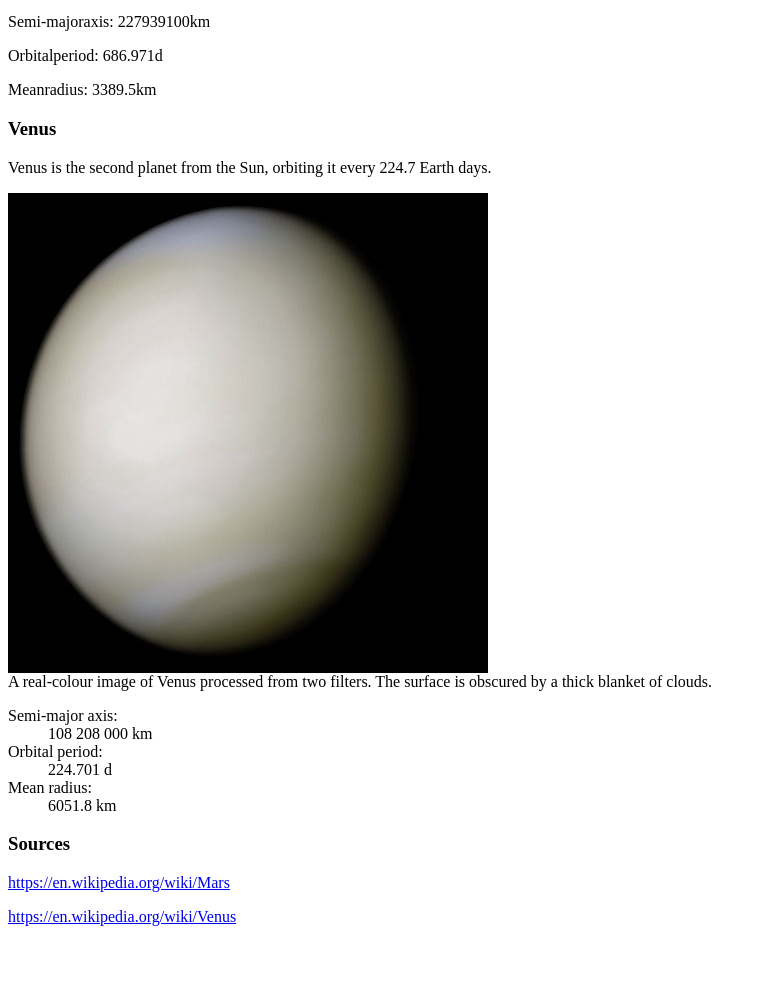
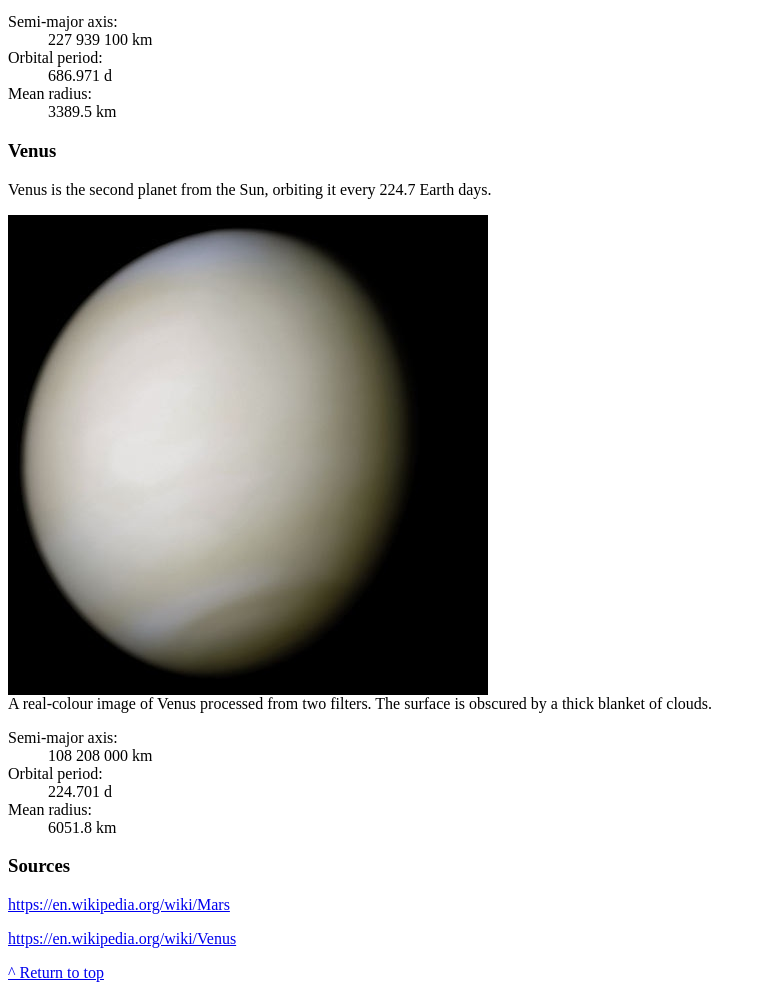
Before and after one commit to RyanNicholasPurdy/assignment-2, a plain HTML site: page index.html in a window 1280 px wide. Shown: the part 1153-2151 px from the top of the page, without its empty margins (0-766 px from the left). Before the commit the page ends 2095 px from the top, so only its background shows below. Drawn offline with Linux system fonts and the light colour scheme.

Commit message:
Finishing touches
Finished organizing and placing all text, added bolds to the
appropriate place, added a return to top button as a bonus with my
newly gained anchor knowledge.

```diff
--- a/index.html
+++ b/index.html
@@ -1,3 +1,4 @@
+<a id="#Top"</a>
 <header><h1>Planets</h1><header>
 
 <main>
@@ -10,7 +11,7 @@
   <h2 id="Introduction">
   <h2>Introduction</h2>
 
-<p>A planet is a <strong>celestial</strong> body, orbiting a star, that is massive enough to be gravitationally rounded and has "cleared the neighbourhood" around its orbit.</p>
+<p>A planet is a <strong>celestial</strong> body, orbiting a star, that is massive enough to be gravitationally <strong>rounded</strong> and has "cleared the neighbourhood" around its orbit.</p>
 
 <p>"I think of space not as the final frontier but as the next frontier."</p>
 
@@ -35,9 +36,16 @@
 
 <figcaption>A computer-generated image of Mars from real data.</figcaption>
 
-<p>Semi-majoraxis: 227939100km</p>
-<p>Orbitalperiod: 686.971d</p>
-<p>Meanradius: 3389.5km</p>
+<dl>
+
+  <dt>Semi-major axis:</dt>
+    <dd><data>227 939 100 km</data></dd>
+  <dt>Orbital period:</dt>
+    <dd><time>686.971 d</time></dd>
+  <dt>Mean radius:</dt>
+    <dd><data>3389.5 km</data></dd>
+
+</dl>
 
 <h3 id="Venus">
 <h3>Venus</h3>
@@ -70,6 +78,6 @@
 
 <p><a href="https://en.wikipedia.org/wiki/Venus">https://en.wikipedia.org/wiki/Venus</a></p>
 
-  <a href="#intro"intro</a></p>
+<a href="#Top">^ Return to top</a><p>
 
 </aside>
```
